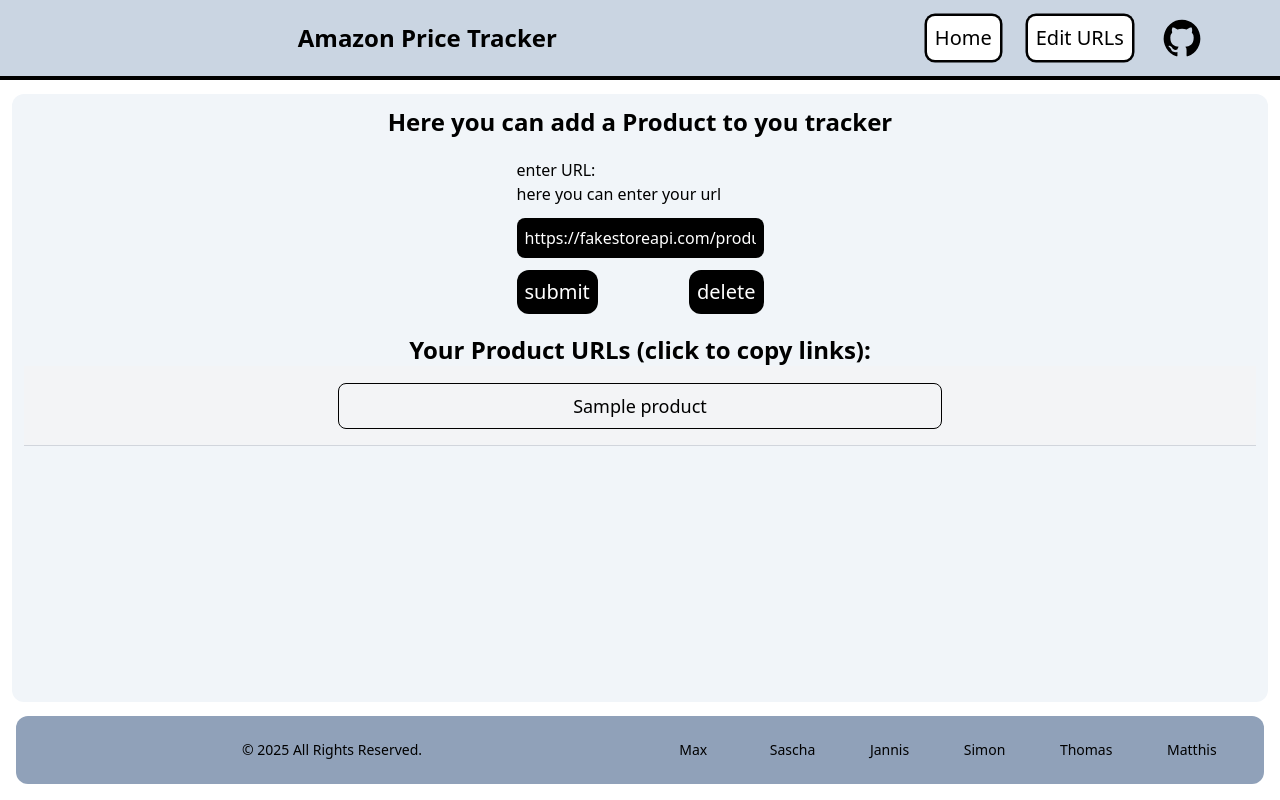
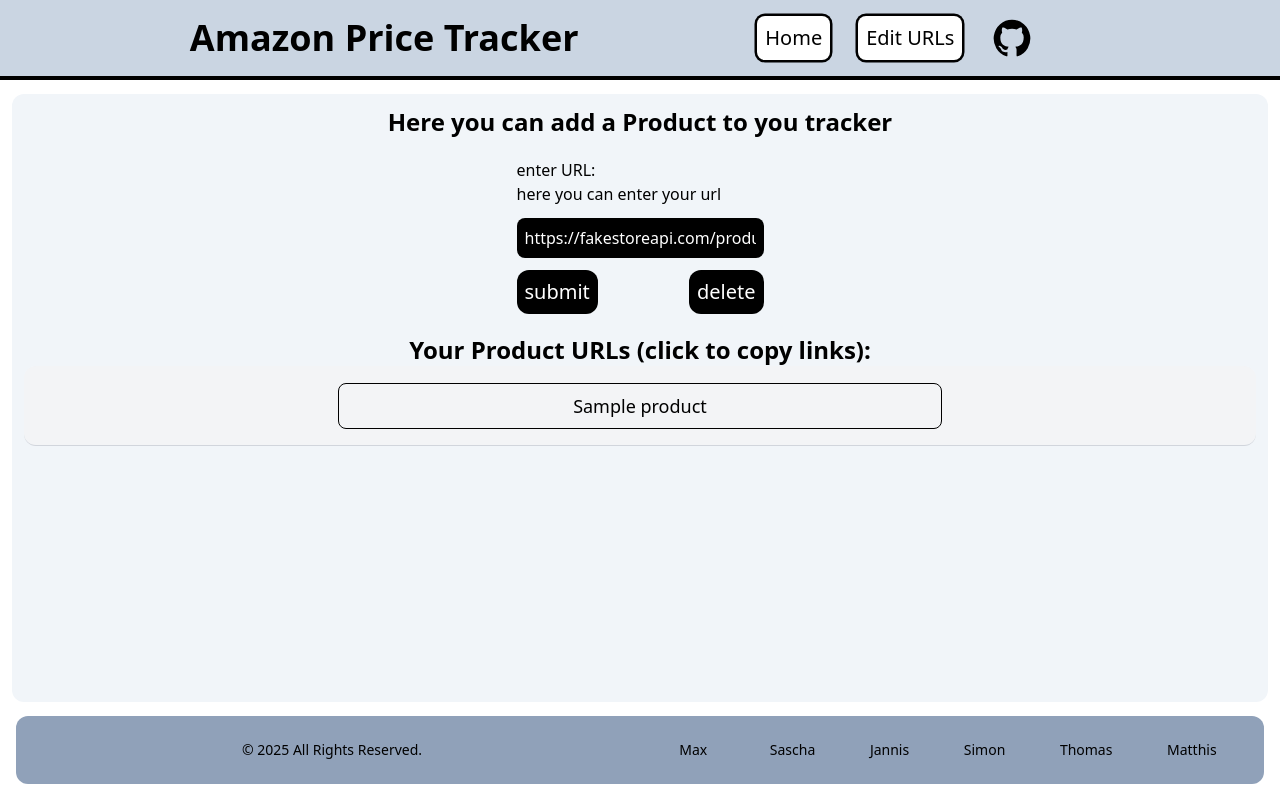
Before and after one commit to M4tt1-Coder/Amazon-Price-Tracker, a Django app: template amazon_price_tracker_app/templates/create.html in a window 1280 px wide. Run offline with Django 5.2, Linux system fonts and the light colour scheme; tables that the repository leaves empty hold one stand-in row (values such as "Sample post"); the template is opened without the code that fills it: values that come from a table or form of the project are taken from there, most other values are stand-ins (such as "Sample title", 1, 10 or a date in 2020); some libraries are stand-ins or nearby versions.

Commit message:
[ Matti-Dev ] Little styling change in create.html

```diff
--- a/amazon_price_tracker_app/data/urls.txt
+++ b/amazon_price_tracker_app/data/urls.txt
@@ -3,3 +3,5 @@ https://fakestoreapi.com/products/2
 https://fakestoreapi.com/products/2
 https://fakestoreapi.com/products/1
 https://fakestoreapi.com/products/10
+https://fakestoreapi.com/products/4
+https://fakestoreapi.com/products/7
--- a/amazon_price_tracker_app/templates/create.html
+++ b/amazon_price_tracker_app/templates/create.html
@@ -23,7 +23,7 @@
 }
         </script>
     {% endblock scripts %}
-    <div class="w-full h-full bg-slate-100 rounded-xl hover:bg-slate-200 transition-all duration-500 p-3">
+    <div class="w-full h-full bg-slate-100 rounded-xl hover:bg-slate-200 transition-all duration-500 p-3 overflow-y-scroll">
         <h1 class="text-center font-bold text-2xl hover:scale-110 hover:font-semibold transition-all duration-500">
             Here you can add a Product to you tracker
         </h1>
@@ -67,7 +67,7 @@
             <div class="flex flex-col w-full">
                 <ul class="w-full">
                     {% for item in products %}
-                        <li class="w-full h-20 flex items-center justify-center border-b border-gray-300 bg-gray-100 hover:bg-slate-200 transition-all duration-500 p-3">
+                        <li class="mb-2 rounded-xl w-full h-20 flex items-center justify-center border-b border-gray-300 bg-gray-100 hover:bg-slate-200 transition-all duration-500 p-3">
                             <span type="button"
                                   contenteditable="false"
                                   title="{{ item }}"
--- a/static/css/output.css
+++ b/static/css/output.css
@@ -5,8 +5,8 @@
     --font-sans: ui-sans-serif, system-ui, sans-serif, "Apple Color Emoji",
       "Segoe UI Emoji", "Segoe UI Symbol", "Noto Color Emoji";
     --font-serif: ui-serif, Georgia, Cambria, "Times New Roman", Times, serif;
-    --font-mono: ui-monospace, SFMono-Regular, Menlo, Monaco, Consolas,
-      "Liberation Mono", "Courier New", monospace;
+    --font-mono: ui-monospace, SFMono-Regular, Menlo, Monaco, Consolas, "Liberation Mono",
+      "Courier New", monospace;
     --color-red-50: oklch(0.971 0.013 17.38);
     --color-red-100: oklch(0.936 0.032 17.717);
     --color-red-200: oklch(0.885 0.062 18.334);
@@ -327,12 +327,9 @@
     --shadow-2xs: 0 1px rgb(0 0 0 / 0.05);
     --shadow-xs: 0 1px 2px 0 rgb(0 0 0 / 0.05);
     --shadow-sm: 0 1px 3px 0 rgb(0 0 0 / 0.1), 0 1px 2px -1px rgb(0 0 0 / 0.1);
-    --shadow-md: 0 4px 6px -1px rgb(0 0 0 / 0.1),
-      0 2px 4px -2px rgb(0 0 0 / 0.1);
-    --shadow-lg: 0 10px 15px -3px rgb(0 0 0 / 0.1),
-      0 4px 6px -4px rgb(0 0 0 / 0.1);
-    --shadow-xl: 0 20px 25px -5px rgb(0 0 0 / 0.1),
-      0 8px 10px -6px rgb(0 0 0 / 0.1);
+    --shadow-md: 0 4px 6px -1px rgb(0 0 0 / 0.1), 0 2px 4px -2px rgb(0 0 0 / 0.1);
+    --shadow-lg: 0 10px 15px -3px rgb(0 0 0 / 0.1), 0 4px 6px -4px rgb(0 0 0 / 0.1);
+    --shadow-xl: 0 20px 25px -5px rgb(0 0 0 / 0.1), 0 8px 10px -6px rgb(0 0 0 / 0.1);
     --shadow-2xl: 0 25px 50px -12px rgb(0 0 0 / 0.25);
     --inset-shadow-2xs: inset 0 1px rgb(0 0 0 / 0.05);
     --inset-shadow-xs: inset 0 1px 1px rgb(0 0 0 / 0.05);
@@ -527,17 +524,11 @@
   .fixed {
     position: fixed;
   }
-  .fixed {
-    position: fixed;
-  }
   .relative {
     position: relative;
   }
   .static {
     position: static;
-  }
-  .inset-0 {
-    inset: calc(var(--spacing) * 0);
   }
   .inset-0 {
     inset: calc(var(--spacing) * 0);
@@ -556,9 +547,6 @@
   }
   .left-0 {
     left: calc(var(--spacing) * 0);
-  }
-  .z-40 {
-    z-index: 40;
   }
   .z-40 {
     z-index: 40;
@@ -607,6 +595,9 @@
   }
   .mr-2 {
     margin-right: calc(var(--spacing) * 2);
+  }
+  .mb-2 {
+    margin-bottom: calc(var(--spacing) * 2);
   }
   .mb-3\.5 {
     margin-bottom: calc(var(--spacing) * 3.5);
@@ -934,10 +925,6 @@
   .ring-black {
     --tw-ring-color: var(--color-black);
   }
-  .backdrop-blur-2xl {
-    --tw-backdrop-blur: blur(var(--blur-2xl));
-    -webkit-backdrop-filter: var(--tw-backdrop-blur,) var(--tw-backdrop-brightness,) var(--tw-backdrop-contrast,) var(--tw-backdrop-grayscale,) var(--tw-backdrop-hue-rotate,) var(--tw-backdrop-invert,) var(--tw-backdrop-opacity,) var(--tw-backdrop-saturate,) var(--tw-backdrop-sepia,);
-    backdrop-filter: var(--tw-backdrop-blur,) var(--tw-backdrop-brightness,) var(--tw-backdrop-contrast,) var(--tw-backdrop-grayscale,) var(--tw-backdrop-hue-rotate,) var(--tw-backdrop-invert,) var(--tw-backdrop-opacity,) var(--tw-backdrop-saturate,) var(--tw-backdrop-sepia,);
   .backdrop-blur-2xl {
     --tw-backdrop-blur: blur(var(--blur-2xl));
     -webkit-backdrop-filter: var(--tw-backdrop-blur,) var(--tw-backdrop-brightness,) var(--tw-backdrop-contrast,) var(--tw-backdrop-grayscale,) var(--tw-backdrop-hue-rotate,) var(--tw-backdrop-invert,) var(--tw-backdrop-opacity,) var(--tw-backdrop-saturate,) var(--tw-backdrop-sepia,);
@@ -1315,46 +1302,37 @@
   initial-value: 0 0 #0000;
 }
 @property --tw-backdrop-blur {
-@property --tw-backdrop-blur {
   syntax: "*";
   inherits: false;
 }
-@property --tw-backdrop-brightness {
 @property --tw-backdrop-brightness {
   syntax: "*";
   inherits: false;
 }
 @property --tw-backdrop-contrast {
-@property --tw-backdrop-contrast {
   syntax: "*";
   inherits: false;
 }
-@property --tw-backdrop-grayscale {
 @property --tw-backdrop-grayscale {
   syntax: "*";
   inherits: false;
 }
 @property --tw-backdrop-hue-rotate {
-@property --tw-backdrop-hue-rotate {
   syntax: "*";
   inherits: false;
 }
-@property --tw-backdrop-invert {
 @property --tw-backdrop-invert {
   syntax: "*";
   inherits: false;
 }
 @property --tw-backdrop-opacity {
-@property --tw-backdrop-opacity {
   syntax: "*";
   inherits: false;
 }
 @property --tw-backdrop-saturate {
-@property --tw-backdrop-saturate {
   syntax: "*";
   inherits: false;
 }
-@property --tw-backdrop-sepia {
 @property --tw-backdrop-sepia {
   syntax: "*";
   inherits: false;
```
Also changed, not shown: 1 other file.
